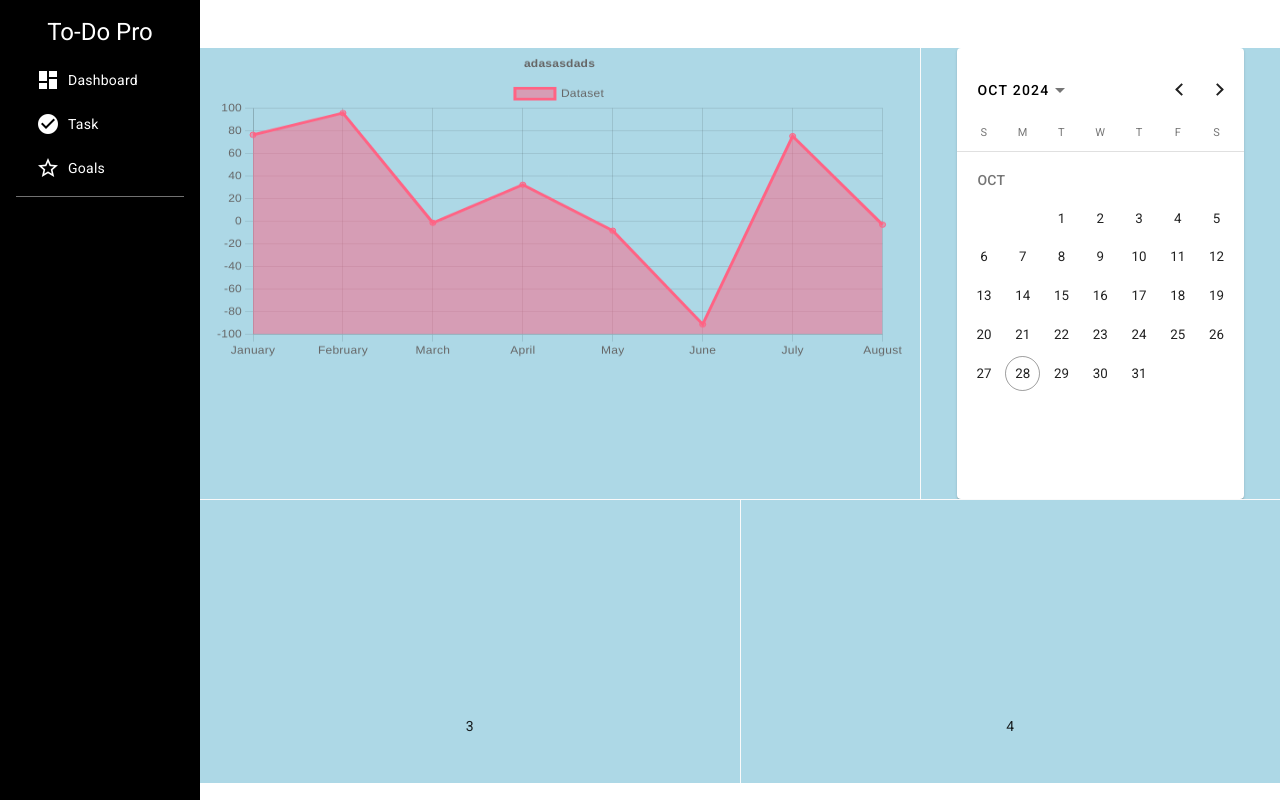
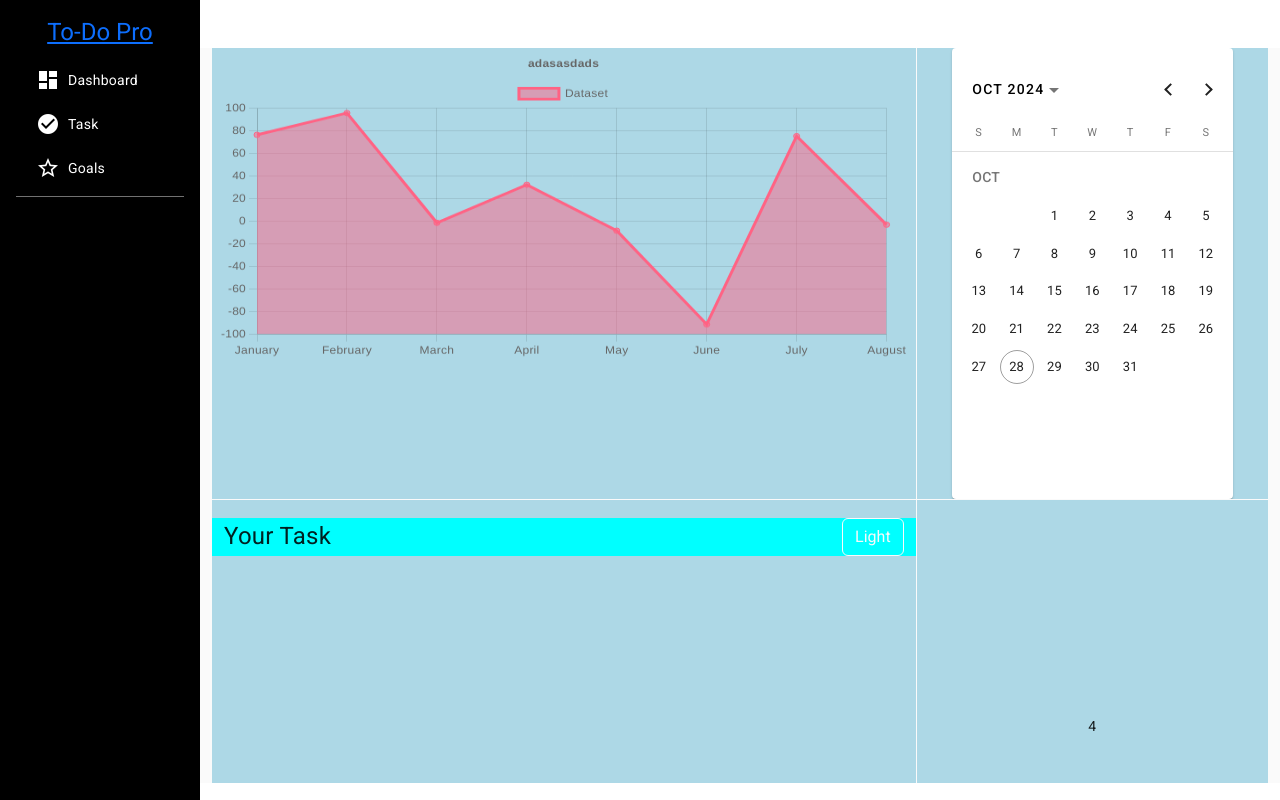
Before and after one commit to Ashutosh0Sharma/ToDoApp, an Angular app: page /home/dashboard in a window 1280 px wide. Built offline with nearby package versions, Linux system fonts and the light colour scheme.

Commit message:
Added bootstrap, and the header part for the task list grid

```diff
--- a/angular.json
+++ b/angular.json
@@ -25,6 +25,8 @@
               "src/assets"
             ],
             "styles": [
+              "./node_modules/ngx-bootstrap/datepicker/bs-datepicker.css",
+              "./node_modules/bootstrap/dist/css/bootstrap.min.css",
               "@angular/material/prebuilt-themes/deeppurple-amber.css",
               "src/styles.css"
             ],
--- a/package.json
+++ b/package.json
@@ -22,9 +22,11 @@
     "@angular/router": "^16.2.0",
     "@canvasjs/angular-charts": "^1.2.0",
     "@canvasjs/charts": "^3.10.14",
+    "bootstrap": "^5.3.3",
     "chart.js": "^4.4.6",
     "chartjs-adapter-luxon": "^1.3.1",
     "luxon": "^3.5.0",
+    "ngx-bootstrap": "^11.0.2",
     "rxjs": "~7.8.0",
     "tslib": "^2.3.0",
     "zone.js": "~0.13.0"
--- a/src/app/app.module.ts
+++ b/src/app/app.module.ts
@@ -13,6 +13,7 @@
 import { DashboardComponent } from './dashboard/dashboard.component';
 import { CalendarComponent } from './dashboard/calendar/calendar.component';
 import { TimeChartComponent } from './dashboard/time-chart/time-chart.component';
+import { TaskListComponent } from './dashboard/task-list/task-list.component';
 
 @NgModule({
   declarations: [
@@ -21,6 +22,7 @@
     DashboardComponent,
     CalendarComponent,
     TimeChartComponent,
+    TaskListComponent,
   ],
   imports: [
     BrowserModule,
--- a/src/app/dashboard/dashboard.component.css
+++ b/src/app/dashboard/dashboard.component.css
@@ -24,3 +24,11 @@
   display: flex;
   justify-content: center;
 }
+
+
+.taskListComponent {
+  height: 100%;
+  width: 100%;
+  display: block;
+  margin: 5% 0 0 0;
+}
--- a/src/app/dashboard/dashboard.component.html
+++ b/src/app/dashboard/dashboard.component.html
@@ -6,7 +6,9 @@
     <mat-grid-tile [colspan]="2" [rowspan]="4">
       <app-calendar class="calendarComponent"></app-calendar>
     </mat-grid-tile>
-    <mat-grid-tile [colspan]="3" [rowspan]="4">3</mat-grid-tile>
-    <mat-grid-tile [colspan]="3" [rowspan]="4">4</mat-grid-tile>
+    <mat-grid-tile [colspan]="4" [rowspan]="4">
+      <app-task-list class="taskListComponent"></app-task-list>
+    </mat-grid-tile>
+    <mat-grid-tile [colspan]="2" [rowspan]="4">4</mat-grid-tile>
   </mat-grid-list>
 </div>
--- /dev/null
+++ b/src/app/dashboard/task-list/task-list.component.css
@@ -0,0 +1,13 @@
+.col {
+    background-color: aqua;
+}
+
+
+.headerText {
+    display: flex;
+    font-size: x-large;
+    padding-top: 1.25%;
+}
+
+
+.headerButton {}
--- /dev/null
+++ b/src/app/dashboard/task-list/task-list.component.html
@@ -0,0 +1,10 @@
+<div class="container text-center">
+  <div class="row">
+    <div class="col headerText">Your Task</div>
+    <div class="col headerButton">
+      <button type="button" class="btn btn-outline-light float-end">
+        Light
+      </button>
+    </div>
+  </div>
+</div>
--- a/src/index.html
+++ b/src/index.html
@@ -1,16 +1,34 @@
-<!doctype html>
+<!DOCTYPE html>
 <html lang="en">
   <head>
-  <meta charset="utf-8">
+    <meta charset="utf-8" />
     <title>Todoapp</title>
-  <base href="/">
-  <meta name="viewport" content="width=device-width, initial-scale=1">
-  <link rel="icon" type="image/x-icon" href="favicon.ico">
-  <link rel="preconnect" href="https://fonts.gstatic.com">
-  <link href="https://fonts.googleapis.com/css2?family=Roboto:wght@300;400;500&display=swap" rel="stylesheet">
-  <link href="https://fonts.googleapis.com/icon?family=Material+Icons" rel="stylesheet">
+    <base href="/" />
+    <meta name="viewport" content="width=device-width, initial-scale=1" />
+    <link rel="icon" type="image/x-icon" href="favicon.ico" />
+    <link rel="preconnect" href="https://fonts.gstatic.com" />
+    <link
+      href="https://fonts.googleapis.com/css2?family=Roboto:wght@300;400;500&display=swap"
+      rel="stylesheet"
+    />
+    <link
+      href="https://fonts.googleapis.com/icon?family=Material+Icons"
+      rel="stylesheet"
+    />
+    <link
+      href="https://cdn.jsdelivr.net/npm/bootstrap@5.3.3/dist/css/bootstrap.min.css"
+      rel="stylesheet"
+      integrity="sha384-QWTKZyjpPEjISv5WaRU9OFeRpok6YctnYmDr5pNlyT2bRjXh0JMhjY6hW+ALEwIH"
+      crossorigin="anonymous"
+    />
   </head>
   <body class="mat-typography">
+    <script
+      src="https://cdn.jsdelivr.net/npm/bootstrap@5.3.3/dist/js/bootstrap.bundle.min.js"
+      integrity="sha384-YvpcrYf0tY3lHB60NNkmXc5s9fDVZLESaAA55NDzOxhy9GkcIdslK1eN7N6jIeHz"
+      crossorigin="anonymous"
+    ></script>
+
     <app-root></app-root>
   </body>
 </html>
```
Also changed, not shown: src/app/dashboard/task-list/task-list.component.ts (added, +10 -0 lines), 2 other files (tests, documents, lock files or other folders). Lines whose indentation alone changed are shown as unchanged.
